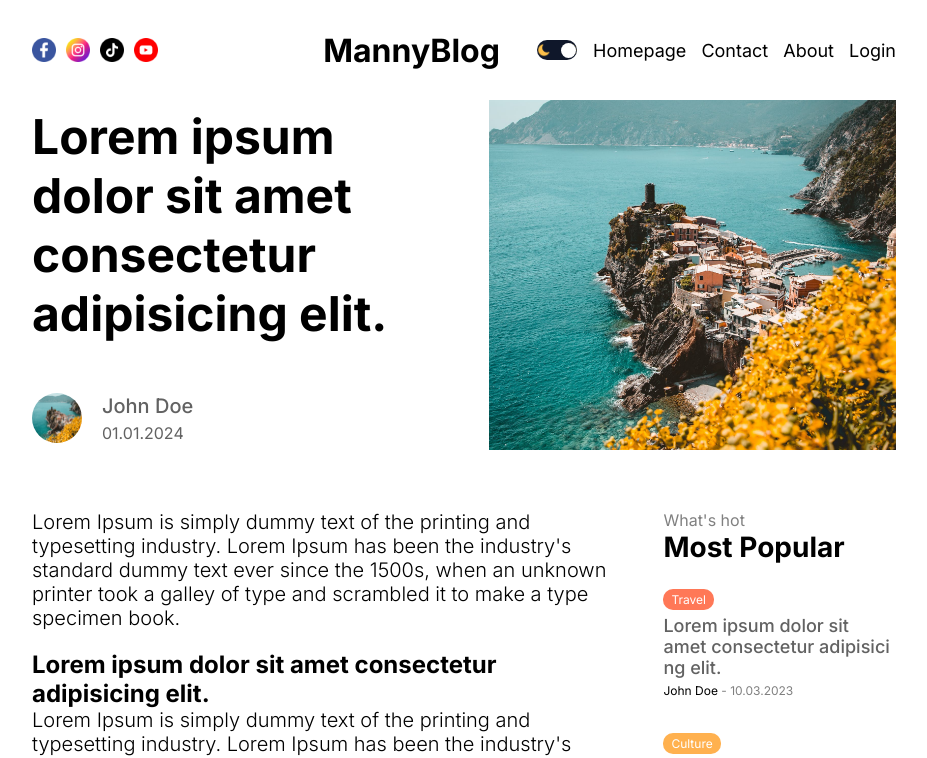
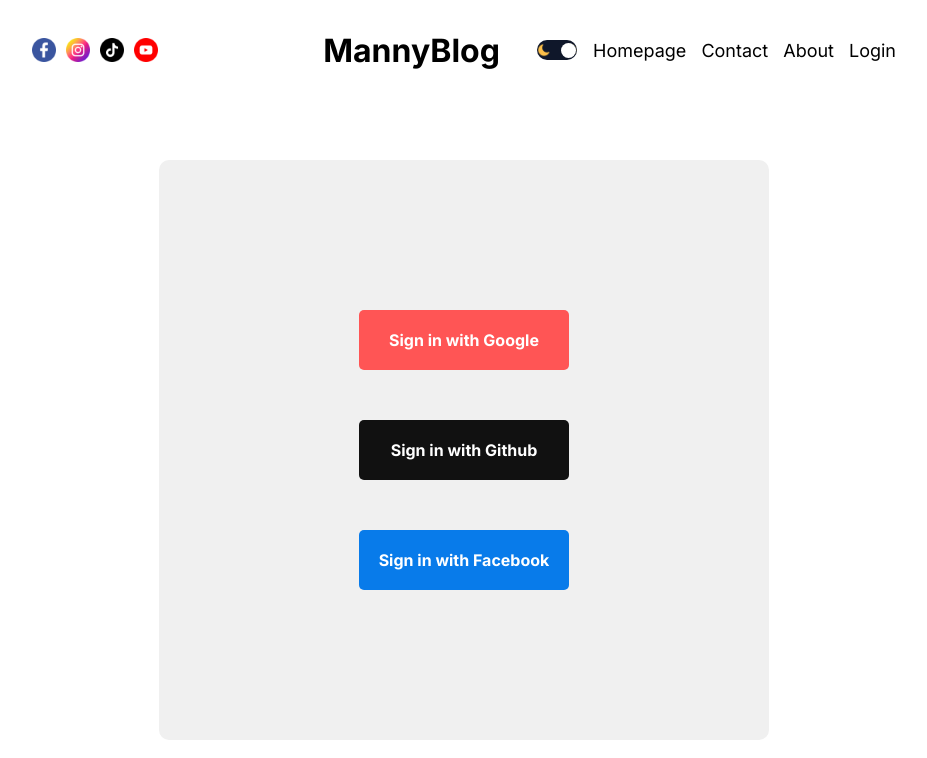
Before and after one commit to MannySotoRuiz/BlogApp-Nextjs-MongoDB, a Next.js app: page /login in a window 1280 px wide. Shown: the top 758 px of the page, without its empty margins (176-1103 px from the left). Built offline with nearby package versions, Linux system fonts and the light colour scheme.

Commit message:
finished login page design

```diff
--- /dev/null
+++ b/src/app/login/loginPage.module.css
@@ -0,0 +1,56 @@
+.container {
+  display: flex;
+  align-items: center;
+  justify-content: center;
+  margin-top: 60px;
+}
+
+.wrapper {
+  background-color: var(--softBg);
+  padding: 150px 200px;
+  display: flex;
+  flex-direction: column;
+  gap: 50px;
+  border-radius: 10px;
+}
+
+.socialButton {
+  padding: 20px;
+  border-radius: 5px;
+  border: none;
+  color: white;
+  font-weight: bold;
+  cursor: pointer;
+  display: flex;
+  align-items: center;
+  justify-content: center;
+}
+
+.socialButton:nth-child(1) {
+  background-color: #ff5555;
+}
+
+.socialButton:nth-child(2) {
+  background-color: #111;
+}
+
+.socialButton:nth-child(3) {
+  background-color: #087bea;
+}
+
+@media screen and (max-width: 768px) {
+  .wrapper {
+    padding: 50px 100px;
+  }
+}
+
+@media screen and (max-width: 640px) {
+  .wrapper {
+    padding: 30px;
+  }
+
+  .socialButton {
+    font-weight: 400;
+    font-size: 14px;
+  }
+}
--- /dev/null
+++ b/src/app/login/page.jsx
@@ -0,0 +1,15 @@
+import styles from "./loginPage.module.css";
+
+const page = () => {
+  return (
+    <div className={styles.container}>
+      <div className={styles.wrapper}>
+        <div className={styles.socialButton}>Sign in with Google</div>
+        <div className={styles.socialButton}>Sign in with Github</div>
+        <div className={styles.socialButton}>Sign in with Facebook</div>
+      </div>
+    </div>
+  );
+};
+
+export default page;
```
